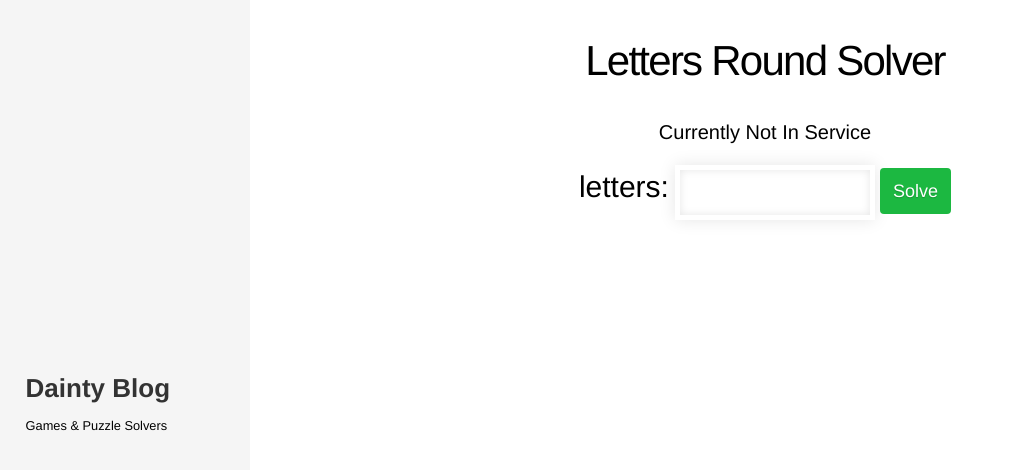
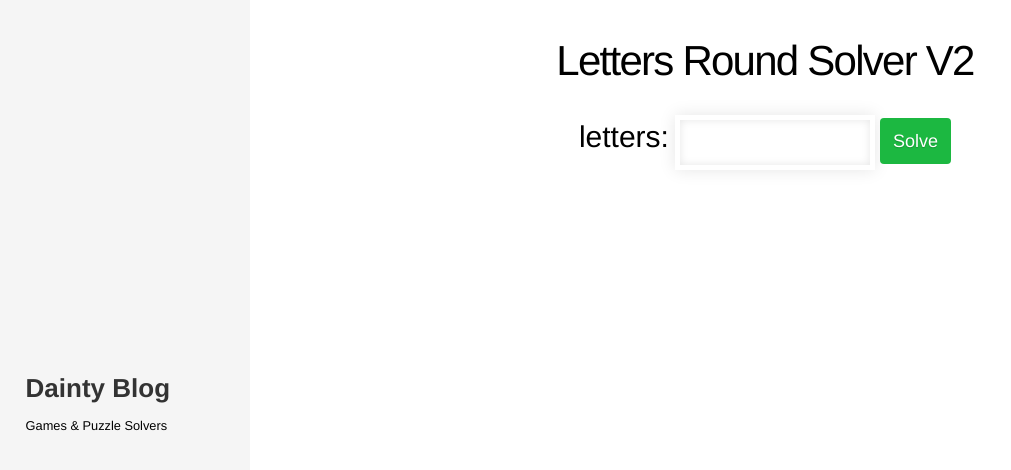
Before and after one commit to PayamBen/PayamBen.github.io, a Jekyll site: the page built from lettersGameV2.html, in a window 1280 px wide. Shown: the top 470 px of the page, without its empty margins (0-1011 px from the left). Built offline with Jekyll 4.4.1, drawn with Linux system fonts in a browser that asks for light colours.

Commit message:
Update lettersGameV2.html

```diff
--- a/lettersGameV2.html
+++ b/lettersGameV2.html
@@ -1,6 +1,6 @@
 ---
 layout: page
-title: Letters Round Solver
+title: Letters Round Solver V2
 permalink: /letters-round-solverV2/
 ---
 <style>
@@ -78,7 +78,6 @@ permalink: /letters-round-solverV2/
 </head>
 <body>
 	<div id="main">
-		<h1>Currently Not In Service</h1>
 		<span class="label">letters:</span>
 		<input id="letters" type="text"/>
 		<span class="button-green" id="solveIt">Solve</span>
```
Also changed, not shown: other parts of lettersGameV2.html (+2 -1 lines).
